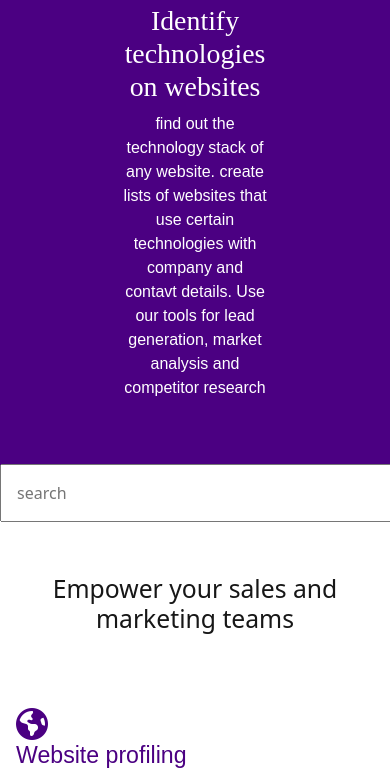
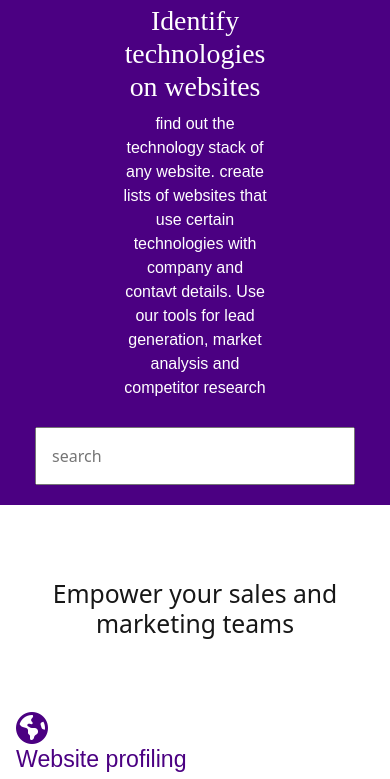
Before and after one commit to Phumnanya/Wappalyzer_recreate, a plain HTML site: page index.html in a window 390 px wide. Shown: the part 50-829 px from the top of the page. Drawn offline with nearby package versions, Linux system fonts and the light colour scheme.

Commit message:
Edited the css styles
edited the file to make it more responsive and scalable

```diff
--- a/wappalyzer.css
+++ b/wappalyzer.css
@@ -11,7 +11,9 @@ body {
 .topbg {
 	background: indigo;
 	width: 100%;
-	height: 550px;
+	height: fit-content;
+	box-sizing: border-box;
+	padding-bottom: 5%;
 }
 
 ul {
@@ -65,7 +67,7 @@ li a {
 	font-family: gadugi;
 	text-align: center;
 	color: white;
-	margin-top: 5vw;
+	margin-top: 5%;
 	margin-right: auto;
 	margin-left: auto;
 	width: 38%;
@@ -80,9 +82,9 @@ form {
 	text-align: center;
 }
 input[type=text] {
-	width: 25em;
+	width: 20em;
 	padding: 15px;
-	margin-top: 3em;
+	margin-top: 3%;
 }
 .body {
 	width: 100%;
```
